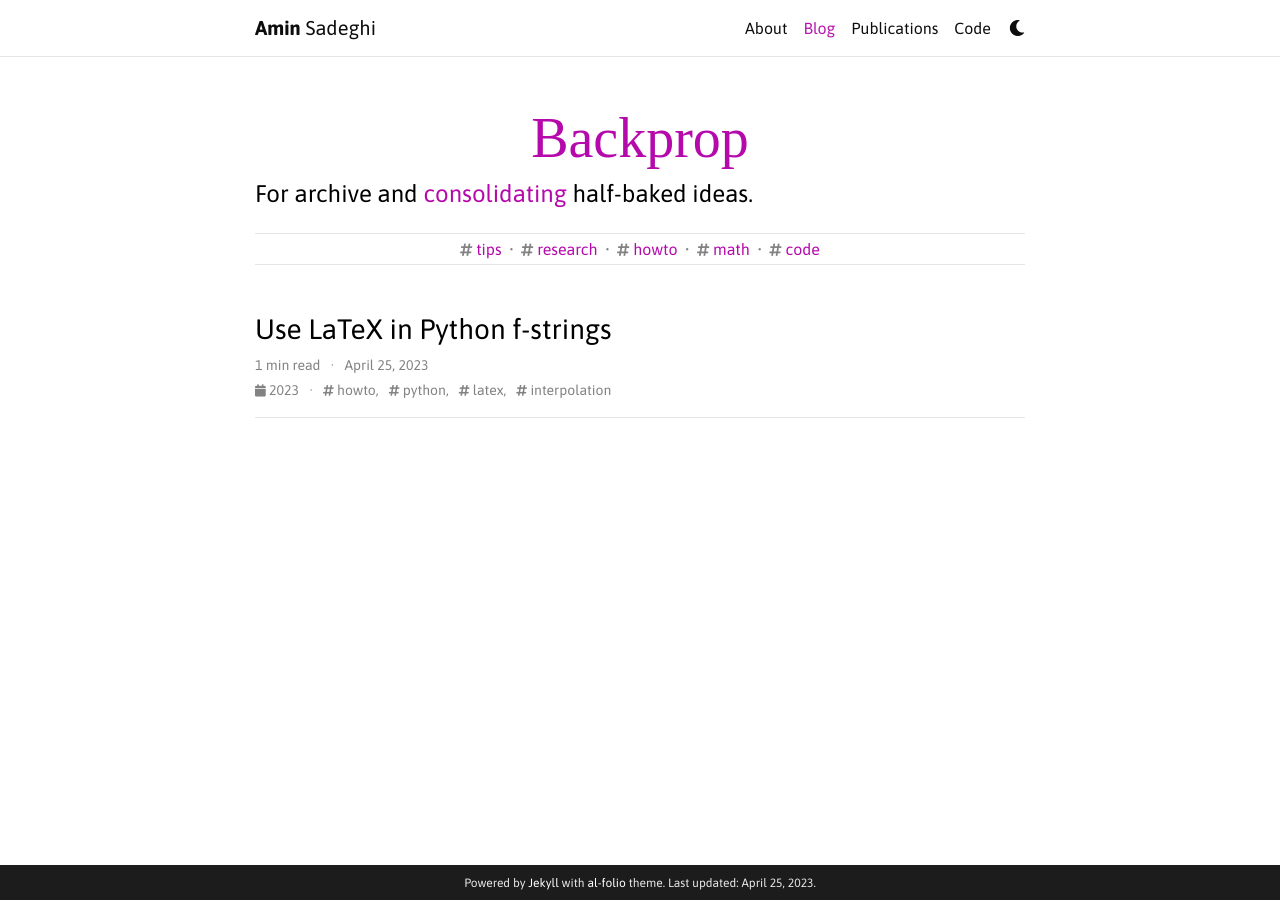
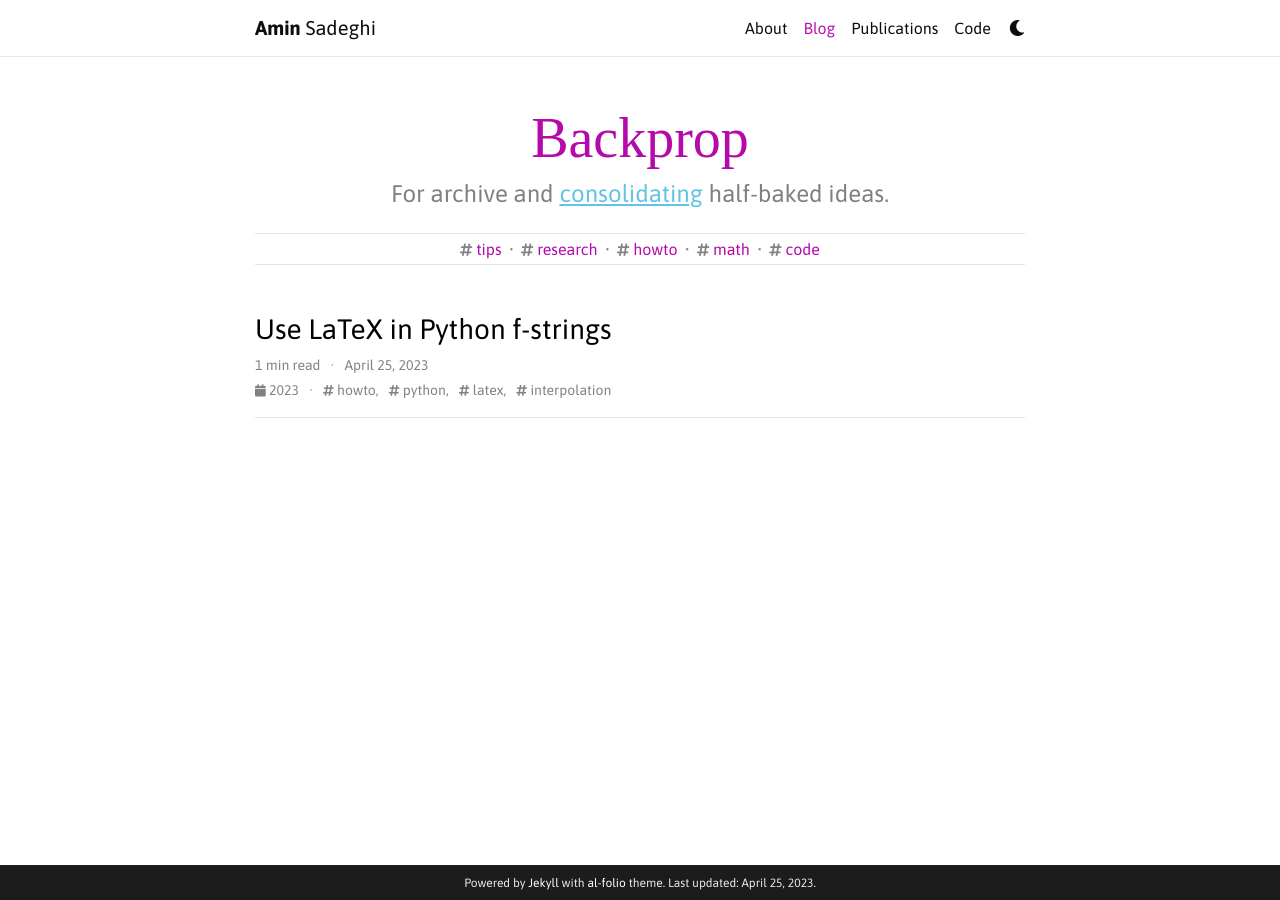
Before and after one commit to ma-sadeghi/ma-sadeghi.github.io, a Jekyll site: the page built from blog/index.html, in a window 1280 px wide. Built offline with Jekyll 4.4.1, drawn with Linux system fonts in a browser that asks for light colours; some web fonts are replaced; the list of posts is cut into pages by our own code; comment, search, counter and statistics services are not loaded; a style sheet for code colours, icons or effects is not loaded.

Commit message:
Minor CSS customizations

```diff
--- a/_sass/_base.scss
+++ b/_sass/_base.scss
@@ -881,10 +881,20 @@ h2 {
   font-size: 1.75rem;
 }
 
-.post .header-bar h1 {
-  font-family: 'Mynerve', cursive !important;
-  font-size: 3.5rem;
-  text-align: center;  // To override the dir="auto" text-align: initial;
+.post .header-bar {
+  h1 {
+    font-family: 'Mynerve', cursive !important;
+    font-size: 3.5rem;
+    text-align: center;  // To override the dir="auto" text-align: initial;
+  };
+  h2 {
+    text-align: center;  // To override the dir="auto" text-align: initial;
+    color: gray;
+    a {
+      color: rgb(99, 195, 228);
+      text-decoration: underline;
+    }
+  }
 }
 
 .post .header-bar h2 {
@@ -1008,6 +1018,10 @@ h1, h2, h3, p {
   text-align: initial;
 }
 
+article h2 {
+  padding-top: 5px;
+}
+
 div.abstract.hidden.open {
   border-radius: 5px;
 }
```
